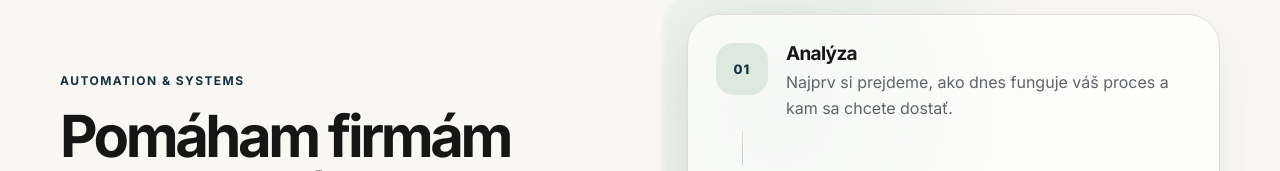
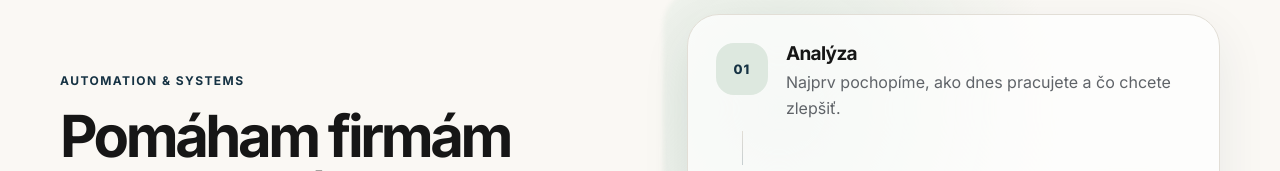
Before and after one commit to martindolinsky72/martindolinsky72.github.io, a plain HTML site: page index.html in a window 1280 px wide. Shown: the part 152-323 px from the top of the page. Drawn offline with Linux system fonts and the light colour scheme.

Commit message:
copy: refine analysis flow text

```diff
--- a/index.html
+++ b/index.html
@@ -47,7 +47,7 @@
               <span class="flow-icon">01</span>
               <div>
                 <strong>Analýza</strong>
-                <p>Najprv si prejdeme, ako dnes funguje váš proces a kam sa chcete dostať.</p>
+                <p>Najprv pochopíme, ako dnes pracujete a čo chcete zlepšiť.</p>
               </div>
             </div>
             <div class="flow-line"></div>
```
